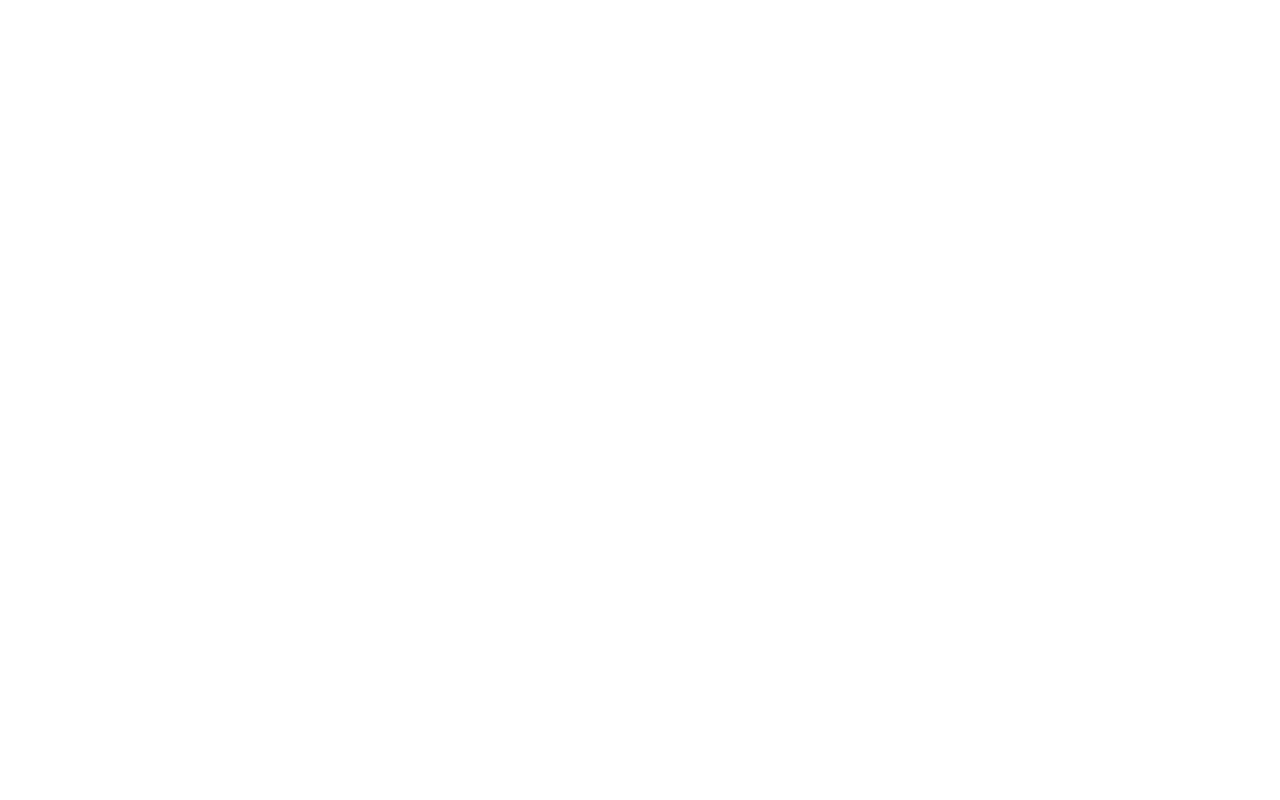
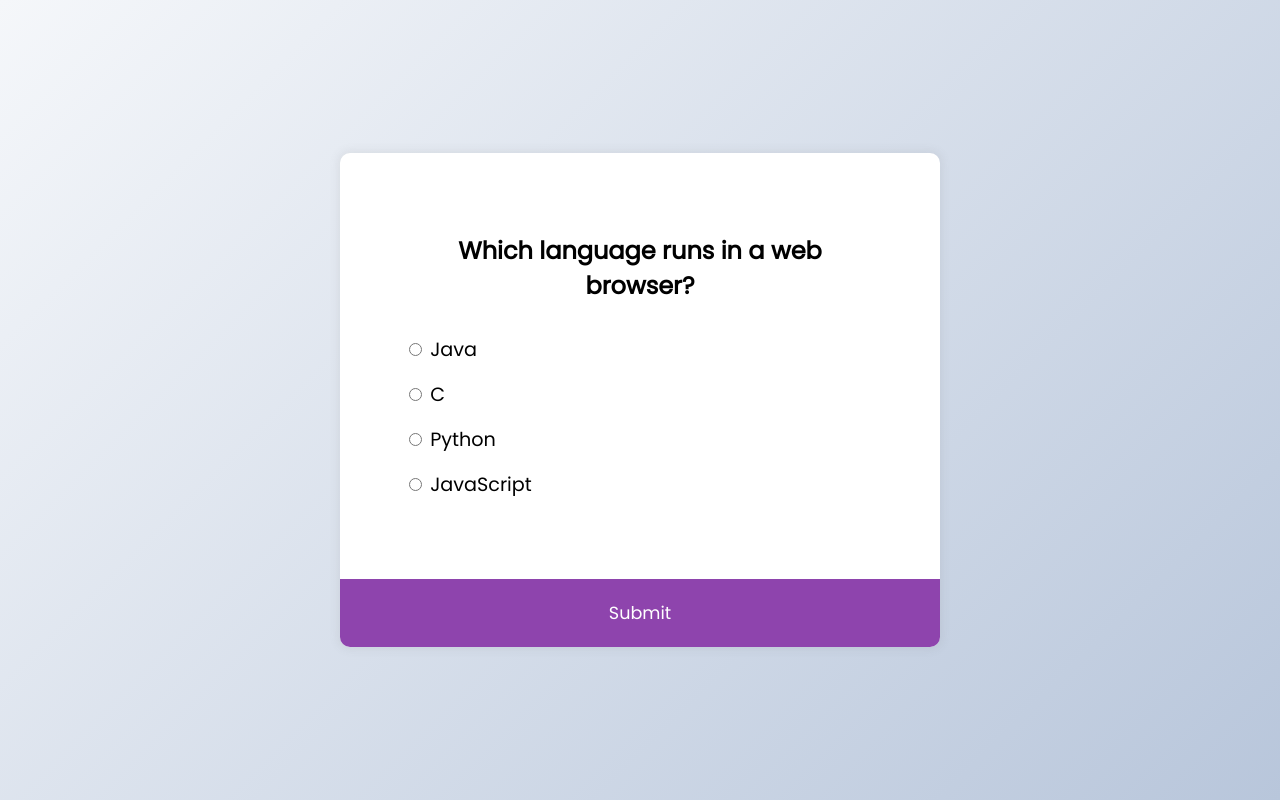
Before and after one commit to acciojob/quiz-Naveenkumar123-hash, a website: page main.html in a window 1280 px wide. Drawn offline with Linux system fonts and the light colour scheme.

Commit message:
created a submission

```diff
--- a/main.html
+++ b/main.html
@@ -3,11 +3,39 @@
 <html>
 
 <head>
+	<meta name="viewport" content="width=device-width, initial-scale=1.0" />
+    <link rel="stylesheet" href="https://cdnjs.cloudflare.com/ajax/libs/font-awesome/5.14.0/css/all.min.css" integrity="sha512-1PKOgIY59xJ8Co8+NE6FZ+LOAZKjy+KY8iq0G4B3CyeY6wYHN3yt9PW0XpSriVlkMXe40PTKnXrLnZ9+fkDaog==" crossorigin="anonymous" />
 	<link rel="stylesheet" href="styles.css">
+	<title>Quiz App</title>
 </head>
 
 <body>
 	<!-- the entire body must be written by student -->
+	<div class="quiz-container" id="quiz">
+      <div class="quiz-header">
+        <h2 id="question">Question Dummy Text</h2>
+        <ul>
+          <li>
+            <input type="radio" name="answer" id="a" class="answer">
+            <label for="a" id="a_text">Option A</label>
+          </li>
+          <li>
+            <input type="radio" name="answer" id="b" class="answer">
+            <label for="b" id="b_text">Option B</label>
+          </li>
+          <li>
+            <input type="radio" name="answer" id="c" class="answer">
+            <label for="c" id="c_text">Option C</label>
+          </li>
+          <li>
+            <input type="radio" name="answer" id="d" class="answer">
+            <label for="d" id="d_text">Option D</label>
+          </li>
+        </ul>
+      </div>
+
+      <button id="submit">Submit</button>
+    </div>
     <script type="text/javascript" src="./script.js">
 </script>
 
--- a/script.js
+++ b/script.js
@@ -1 +1,106 @@
 //your JS code here. If required.
+const quizData = [
+    {
+        question: "Which language runs in a web browser?",
+        a: "Java",
+        b: "C",
+        c: "Python",
+        d: "JavaScript",
+        correct: "d",
+    },
+    {
+        question: "What does CSS stand for?",
+        a: "Central Style Sheets",
+        b: "Cascading Style Sheets",
+        c: "Cascading Simple Sheets",
+        d: "Cars SUVs Sailboats",
+        correct: "b",
+    },
+    {
+        question: "What does HTML stand for?",
+        a: "Hypertext Markup Language",
+        b: "Hypertext Markdown Language",
+        c: "Hyperloop Machine Language",
+        d: "Helicopters Terminals Motorboats Lamborginis",
+        correct: "a",
+    },
+    {
+        question: "What year was JavaScript launched?",
+        a: "1996",
+        b: "1995",
+        c: "1994",
+        d: "none of the above",
+        correct: "b",
+    },
+];
+
+// const questions = [{},{},{},{}]
+
+const quiz = document.getElementById("quiz")
+const answerEls = document.querySelectorAll(".answer")
+const questionEl = document.getElementById("question")
+
+const submitBtn = document.getElementById("submit")
+
+const a_text = document.getElementById("a_text")
+const b_text = document.getElementById("b_text")
+const c_text = document.getElementById("c_text")
+const d_text = document.getElementById("d_text")
+
+let score = 0
+
+let currentQuestion = 0
+
+function loadQuestion(){
+
+    deselectAnswers()
+    const currentQuizData = quizData[currentQuestion]
+
+    questionEl.innerText = currentQuizData.question
+
+    a_text.innerText = currentQuizData.a
+    b_text.innerText = currentQuizData.b
+    c_text.innerText = currentQuizData.c
+    d_text.innerText = currentQuizData.d
+}
+
+function deselectAnswers(){
+    answerEls.forEach(answerEl=> answerEl.checked=false)
+}
+
+function getSelected(){
+    let answer;
+
+    answerEls.forEach(answerEl=>{
+        if(answerEl.checked){
+            answer = answerEl.id
+        }
+    })
+    console.log(answer)
+    return answer
+}
+
+loadQuestion()
+
+submitBtn.addEventListener("click",()=>{
+
+    const answer = getSelected()
+
+    if(answer){
+        if(answer === quizData[currentQuestion].correct){
+            score++;
+        }
+        currentQuestion++
+
+        if(currentQuestion<quizData.length){
+            loadQuestion()
+        }else{
+            quiz.innerHTML = `
+            <h2>
+                You answered ${score}/${quizData.length} questions correctly
+            </h2>
+            <button onclick="location.reload()">Reload</button>
+            `
+        }
+    }
+})
--- a/styles.css
+++ b/styles.css
@@ -1 +1,66 @@
 /*  your css code here. If applicable */
+@import url('https://fonts.googleapis.com/css2?family=Poppins:wght@200;400&display=swap');
+
+*{
+    box-sizing: border-box;
+}
+
+body{
+    background-color: #b8c6db;
+    background-image: linear-gradient(315deg,#b8c6db 0%, #f5f7fa 100%);
+    font-family: "Poppins", sans-serif;
+    display: flex;
+    align-items: center;
+    justify-content: center;
+    height: 100vh;
+    overflow: hidden;
+    margin: 0;
+}
+
+.quiz-container{
+    background-color: #fff;
+    border-radius: 10px;
+    box-shadow: 0 0 10px 2px rgba(100,100,100,0.1);
+    width: 600px;
+    overflow: hidden;
+}
+
+.quiz-header{
+    padding: 4rem;
+}
+
+h2{
+    padding: 1rem;
+    text-align: center;
+    margin: 0;
+}
+
+ul{
+    list-style: none;
+    padding: 0;
+}
+
+ul li{
+    font-size: 1.2rem;
+    margin: 1rem 0;
+}
+
+ul li label{
+    cursor: pointer;
+}
+
+button{
+    background-color: #8e44ad;
+    color: #fff;
+    border: none;
+    display: block;
+    width: 100%;
+    font-size: 1.1rem;
+    font-family: inherit;
+    padding: 1.3rem;
+    cursor: pointer;
+}
+
+button:hover{
+    background-color: #732d91;
+}
```
